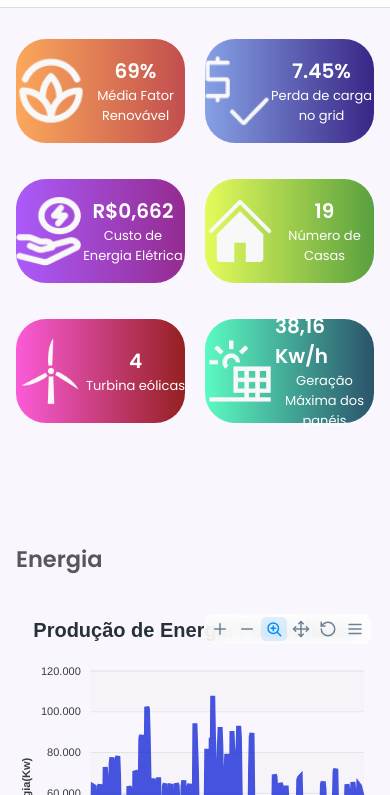
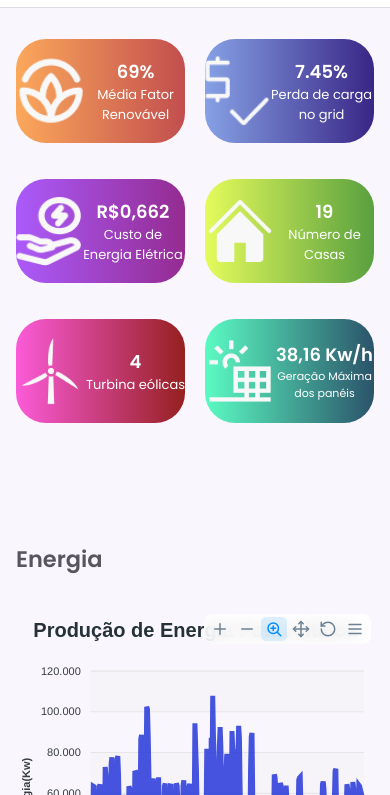
Before and after one commit to Gestao-De-Energia/Dashboard, a plain HTML site: page cons.html in a window 390 px wide. Shown: the part 49-844 px from the top of the page. Drawn offline with nearby package versions, Linux system fonts and the light colour scheme.

Commit message:
add gap entre texto e seta na sidebar

```diff
--- a/src/css/styles.css
+++ b/src/css/styles.css
@@ -182,6 +182,7 @@ img {
   display: flex;
   align-items: center;
   color: var(--text-color);
+  gap: 6px;
 }
 
 .nav__link:hover {
@@ -497,12 +498,15 @@ img {
 
 }
 
-@media (max-width: 1050px) {
+@media (max-width: 1150px) {
   .dashboard-metrica>div .valor{
-    font-size: 20px;
+    font-size: 18px;
   }
   .dashboard-metrica>div .legenda{
     font-size: 13px;
+  }
+  .metrica6>div .legenda{
+    font-size: 11px; /* pq o texto é grande, aí botei um tamanho menor pra se adequar a tamanhos de tela */
   }
 }
 
```
